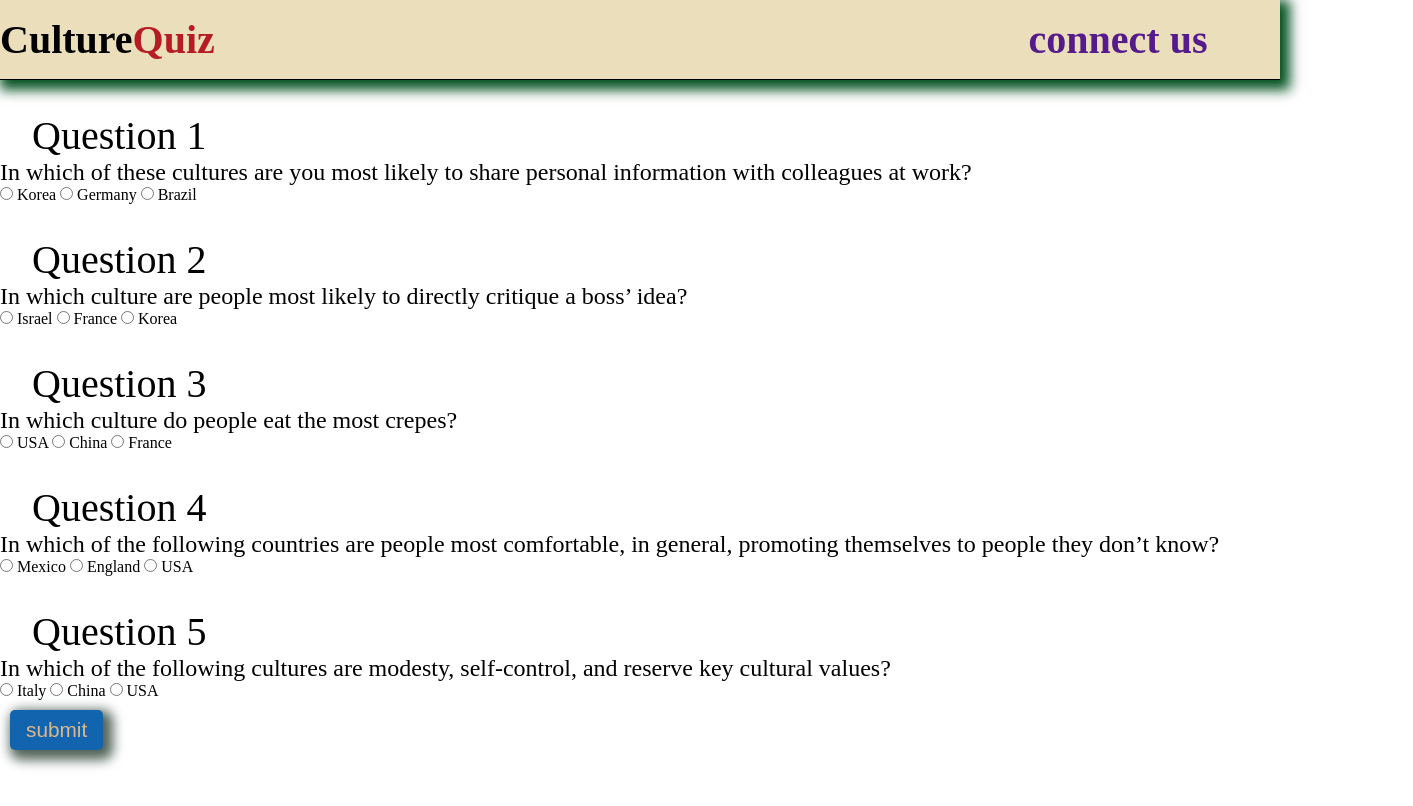
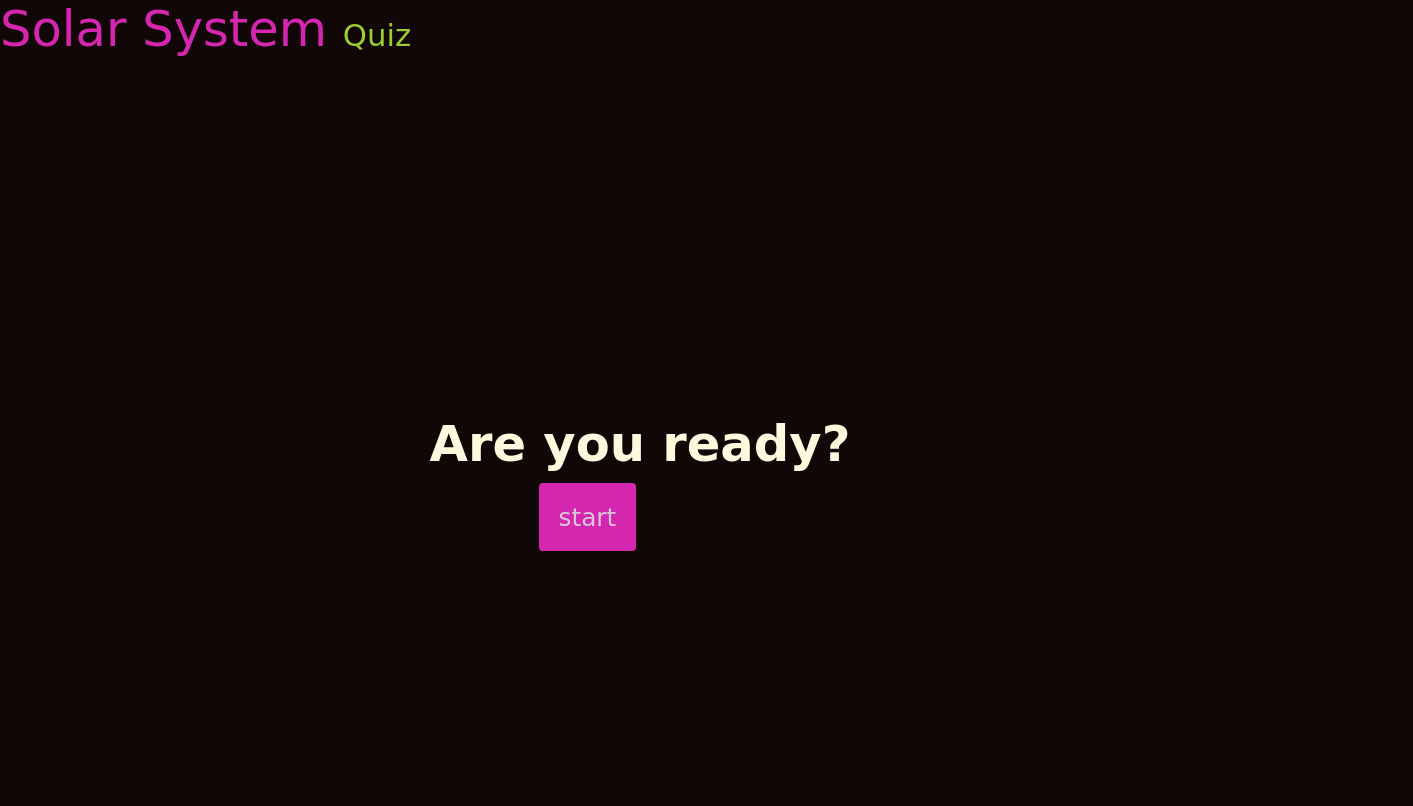
Before and after one commit to AlaaSaleh7/Project-1, a plain HTML site: page index.html in a window 1280 px wide. Shown: the whole page, 1413 px wide, since content can reach past the window. Drawn offline with Linux system fonts and the light colour scheme.

Commit message:
new project

```diff
--- a/index.html
+++ b/index.html
@@ -1,76 +1,21 @@
 <!DOCTYPE html>
 <html lang="en">
 <head>
-    <meta charset="UTF-8" />
-    <meta http-equiv="X-UA-Compatible" content="IE=edge" />
-    <meta name="viewport" content="width=device-width, initial-scale=1.0" />
-    <title>Culture Quiz</title>
+  <meta charset="UTF-8">
+  <meta http-equiv="X-UA-Compatible" content="IE=edge">
+  <meta name="viewport" content="width=device-width, initial-scale=1.0">
+  <title>Home Page </title>
   <script src="./project.js"></script>
   <link rel="stylesheet" href="style.css">
+  <link rel="stylesheet" href="https://use.fontawesome.com/releases/v5.15.3/css/all.css" integrity="sha384-SZXxX4whJ79/gErwcOYf+zWLeJdY/qpuqC4cAa9rOGUstPomtqpuNWT9wdPEn2fk" crossorigin="anonymous">
 </head>
 <body>
-    <header>
-      <h1 class="logo"></h1>
-      Culture <span class="color">Quiz</span>
-      <ul class="links">
-
-        <li class="link"><a href=""> connect us</a></li>
-      </ul>
-    </header>
-    <div class="banner">
-      <div class="question">Question 1</div>
-      <p>In which of these cultures are you most likely to share personal information with colleagues at work?</p>
-      <input type="radio" id="culture" name="culture" value="Korea">
-      <label> Korea</label>
-
-      <input type="radio" name="" value="Germany">
-      <label> Germany</label>
-
-      <input type="radio" id="male" name="" value="Brazil">
-      <label> Brazil</label>
-
-      <div class="question">Question 2</div>
-      <p>In which culture are people most likely to directly critique a boss’ idea?</p>
-      <input type="radio" id="Israel" name="" value="Israel">
-      <label> Israel</label>
-
-      <input type="radio" id="male" name="" value="France">
-      <label> France</label>
-
-      <input type="radio" id="male" name="" value="Korea">
-      <label> Korea</label>
-      <div class="question">Question 3</div>
-      <p>In which culture do people eat the most crepes?</p>
-      <input type="radio" id="male" name="" value="USA">
-      <label> USA</label>
-
-      <input type="radio" id="male" name="" value="China">
-      <label> China</label>
-
-      <input type="radio" id="male" name="" value="France">
-      <label> France</label>
-
-      <div class="question">Question 4</div>
-      <p>In which of the following countries are people most comfortable, in general, promoting themselves to people they don’t know?</p>
-      <input type="radio" id="male" name="" value="Mexico">
-      <label> Mexico</label>
-
-      <input type="radio" id="male" name="" value="England">
-      <label> England</label>
-
-      <input type="radio" id="male" name="" value="USA">
-      <label> USA</label>
-      <div class="question">Question 5</div>
-      <p>In which of the following cultures are modesty, self-control, and reserve key cultural values?</p>
-      <input type="radio" id="male" name="" value="Italy">
-      <label> Italy</label>
-
-      <input type="radio" id="male" name="" value="China">
-      <label> China</label>
-
-      <input type="radio" id="male" name="" value="USA">
-      <label> USA</label>
-      <button class="bto"> submit</button>
+  <header> Solar System <span> Quiz</span></header>
+  <div class="container">
+   <div id="home" class="flex-colum flex-center">
+     <h1> Are you ready?</h1>
+     <a href="quiz.html"class ="btn">start</a>
+   </div>
   </div>
 </body>
 </html>
--- a/project.js
+++ b/project.js
@@ -1,4 +1,21 @@
-const body = document.querySelector("body");
-
-const sum = () => {
-  };
+function check(){
+  let i=0
+  let q1= document.quiz.question1.value;
+  let q2= document.quiz.question2.value;
+  let q3= document.quiz.question3.value;
+  let q4= document.quiz.question4.value;
+  let q5= document.quiz.question5.value;
+  let result =document.getElementById("result");
+  let quiz = document.getElementById("quiz")
+  if(q1===" Earth"){i++}
+  if(q2==="Mercury"){i++}
+  if(q3==="Mars"){i++}
+  if(q4===" Venus"){i++}
+  if(q5==="Venus"){i++}
+  quiz.style.display="none";
+  if(i<=3){
+    result.textContent = `Your result is ${i}`
+  }else{
+    result.textContent = `Your result is ${i} and its awesome`
+  }
+}
--- /dev/null
+++ b/quiz.css
@@ -0,0 +1,70 @@
+*{
+    box-sizing: border-box;
+}
+
+
+#quiz{
+    width: 100vw;
+    height:100vh;
+    display: block;
+    justify-content: center;
+    align-items: center;
+    max-width: 80rem;
+    margin: 0 auto;
+    padding: 2rem;
+    font-size: 7rem;
+    color: rgb(212, 38, 175);
+    margin-bottom: 5 rem;
+    margin: 2rem;
+}
+#btn{
+    font-size: 2.5rem;
+    padding: 2rem;
+    width: 40rem;
+    text-align: center;
+    margin-bottom: 1rem;
+    text-decoration: none;
+    color: rgb(218, 198, 216);
+    background: rgb(212, 38, 175);
+    border-radius: 6px;
+    margin-left: 11rem;
+    display: block;
+    font-weight: bold;
+    cursor: pointer;
+}
+#result{
+    width: 100vw;
+    height:100vh;
+    display: block;
+    justify-content: center;
+    align-items: center;
+    max-width: 80rem;
+    margin: 0 auto;
+    padding: 2rem;
+    font-size: 5rem;
+    color:rgb(188, 218, 24);
+    margin-bottom: 5 rem;
+    margin: 2rem;
+}
+span{
+color: rgb(212, 38, 175);
+border-bottom: yellow;
+}
+
+p1{
+color: yellowgreen;
+display: block;
+cursor:pointer;
+}
+
+p2{
+color: tomato;
+display: block;
+cursor:pointer;
+}
+
+p3{
+color: violet;
+display: block;
+cursor:pointer;
+}
--- a/style.css
+++ b/style.css
@@ -1,70 +1,64 @@
-/* global*/
+:root{
+    background-color: rgb(17, 7, 7);
+}
 *{
+    box-sizing: border-box;
+    margin: 0;
     padding: 0;
-    margin: 0;
-    box-sizing: border-box;
+    font-size: 62%;
+    font-family: 'Nova Square',cursive;
+}
+header{
+    color: rgb(212, 38, 175);
+    font-size: 5rem;
+}
+span{
+    color: yellowgreen;
+}
+h1{
+    font-size: 5rem;
+    color:cornsilk;
+    margin-bottom: 5 rem;
+    margin:   30px 0 ;
 }
 
-ul{
-    list-style: none;
+.container{
+    width: 100vw;
+    height:100vh;
+    display: flex;
+    justify-content: center;
+    align-items: center;
+    max-width: 80rem;
+    margin: 0 auto;
+    padding: 2rem;
 }
-a{
-    text-decoration: none;
+.flex-center{
+    justify-content: center;
+    align-items: center;
 }
-/* header style*/
-header{
-    width: 100%;
-    height: 80px;
-    background-color: rgb(235, 223, 187);
-    display: flex;
-    font-weight: bold;
-    font-family: 'Times New Roman', Times, serif;
-    font-size: 40px;
-    align-items: center;
-    flex:0 0 70%;
-    border-bottom: 1px solid;
-    box-shadow: 5px 5px 12px 5px #045222;
+.justify-center{
+    text-align: center;
 }
-.color{
-    color: rgb(182, 28, 36);
-    flex:0 0 70%;
+.hidden{
+    display: none;
 }
 
-.links{
-    display: flex;
-    align-items: center;
-    flex:0 0 30%;
-    width: 50%;
+.btn{
+    font-size: 2.5rem;
+    padding: 2rem;
+    width: 30rem;
+    text-align: center;
+    margin-bottom: 1rem;
+    text-decoration: none;
+    color: rgb(218, 198, 216);
+    background: rgb(212, 38, 175);
+    border-radius: 4px;
+    margin-left: 11rem;
 }
-.banner{
-    width: 100%;
-    height:100vh;
-    background-image:url('./culture.jpg');
-    background-repeat: no-repeat;
-    background-position: center;
-    background-size: cover;
+.btn:hover{
+    cursor: pointer;
+    transition: transform 150ms;
+    transform: scale(1.03);
+    flex: content;
+
 }
-
-.question{
-    width: 60%;
-    padding-top: 2rem;
-    padding-left: 2rem;
-    color: black;
-    font-size: 2.5rem;
-}
-
-.bto{
-    padding: 0.5rem 1rem;
-    border: none;
-    font-size: 1.3rem;
-    margin: 10px;
-    background-color:rgb(19, 100, 175);
-    color: burlywood;
-    border-radius: 5px;
-    cursor: pointer;
-    box-shadow: 5px 5px 12px 5px #53645a;
-    display: block;
-}
-p{
-    font-size: 1.5rem;
-}
```
Also changed, not shown: quiz.html (added, +48 -0 lines), 1 other file. Lines whose indentation alone changed are shown as unchanged.
